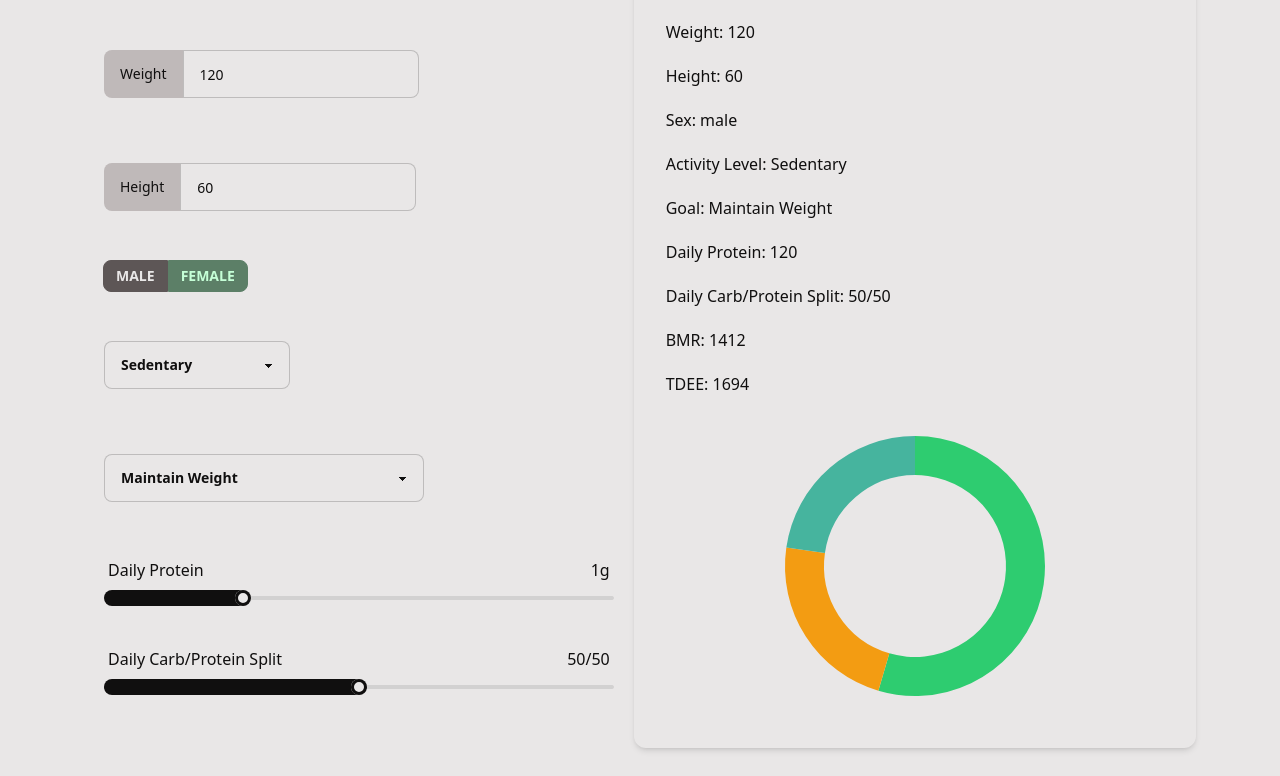
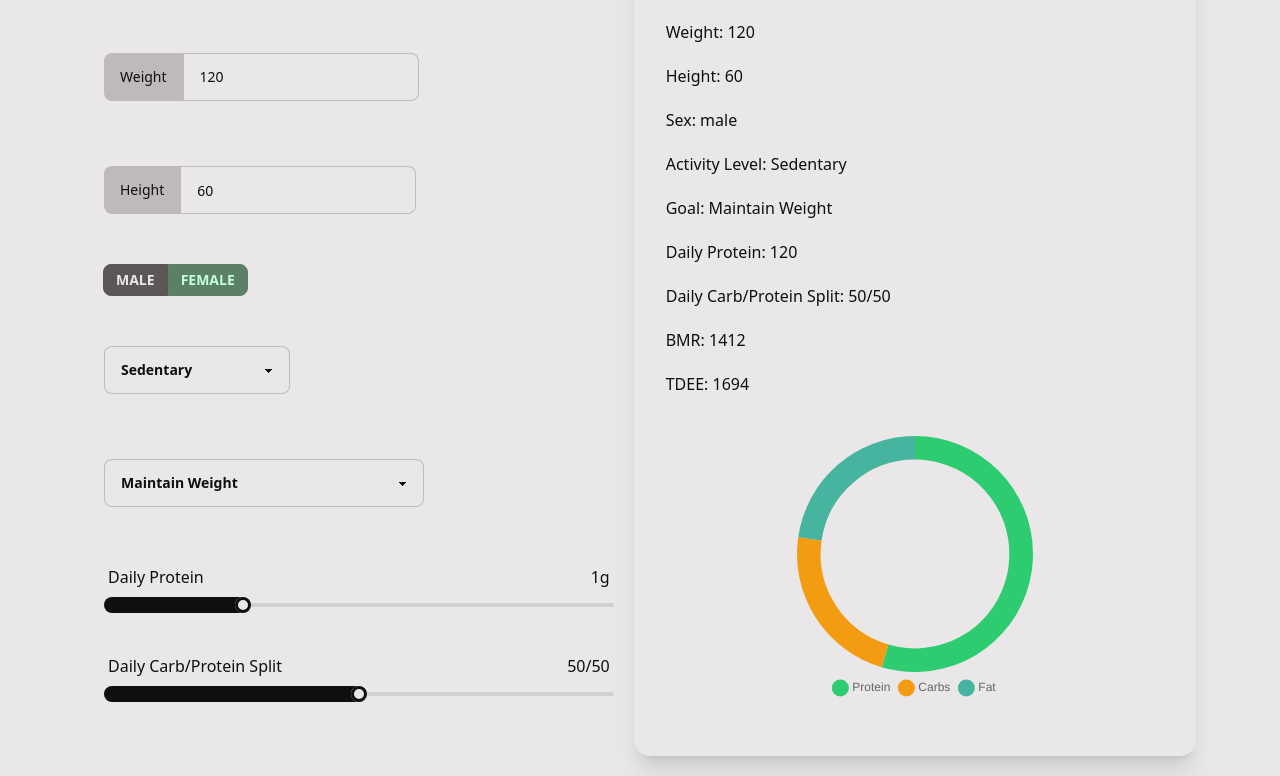
Before and after one commit to gabe-santos/calorie-macro-calc, a React (Vite) app: page / in a window 1280 px wide. Shown: the part 328-1104 px from the top of the page. Built offline with nearby package versions, Linux system fonts and the light colour scheme.

Commit message:
back to react chart

```diff
--- a/src/components/DonutChart.tsx
+++ b/src/components/DonutChart.tsx
@@ -1,57 +1,51 @@
-import { Chart, DoughnutController, ArcElement } from 'chart.js';
-import { useRef, useEffect } from 'react';
+import { Chart as ChartJS, ArcElement, Tooltip, Legend } from 'chart.js';
+import { Doughnut } from 'react-chartjs-2';
 
-Chart.register(DoughnutController, ArcElement);
+ChartJS.register(ArcElement, Tooltip, Legend);
 
 interface DonutChartProps {
-	data: number[];
+	dataset: number[];
 	labels: string[];
-	backgroundColors: string[];
+	bgColors: string[];
 }
 
-export const DonutChart = ({
-	data,
-	labels,
-	backgroundColors,
-}: DonutChartProps) => {
-	const chartRef = useRef();
-
-	useEffect(() => {
-		const canvasRef = chartRef.current;
-		const ctx = canvasRef.getContext('2d');
-
-		let chartInstance = new Chart(ctx, {
-			type: 'doughnut',
-			data: {
+export const DonutChart = ({ dataset, labels, bgColors }: DonutChartProps) => {
+	const data = {
 		labels: labels,
 		datasets: [
 			{
-						data: data,
-						backgroundColor: backgroundColors,
+				label: 'grams',
+				data: dataset,
+				backgroundColor: bgColors,
 				borderWidth: 0,
 				hoverOffset: 20,
 			},
 		],
-			},
-			options: {
-				cutout: '70%',
+	};
+
+	const options = {
+		cutout: '80%',
 		responsive: true,
 		maintainAspectRatio: false,
 		layout: {
 			padding: 20,
 		},
+
+		plugins: {
+			legend: {
+				display: true,
+				position: 'bottom',
+				labels: {
+					usePointStyle: true,
+					boxWidth: 20,
 				},
-		});
-
-		// Cleanup function to destroy the chart instance
-		return () => {
-			chartInstance.destroy();
+			},
+		},
 	};
-	}, [data, labels, backgroundColors]);
 
 	return (
-		<div className='chart-container max-w-full'>
-			<canvas ref={chartRef} />
+		<div className='chart-wrapper h-[32rem]'>
+			<Doughnut data={data} options={options} />
 		</div>
 	);
 };
--- a/src/components/ResultsDisplay.tsx
+++ b/src/components/ResultsDisplay.tsx
@@ -28,7 +28,7 @@ export const ResultsDisplay = ({
 	tdee,
 }: ResultsDisplayProps) => {
 	return (
-		<div className='container flex flex-col  shadow-md p-8 rounded-xl space-y-5 text-left max-h-full'>
+		<div className='container flex flex-col shadow-xl p-8 rounded-2xl space-y-5 text-left max-h-full'>
 			<h1 className='text-3xl my-5 font-semibold text-center'>Results</h1>
 			<div>Unit: {unit}</div>
 			<div>Age: {age}</div>
@@ -45,9 +45,9 @@ export const ResultsDisplay = ({
 			<div>BMR: {bmr}</div>
 			<div>TDEE: {tdee}</div>
 			<DonutChart
-				data={[dailyProtein, carbPercent, 100 - carbPercent]}
+				dataset={[dailyProtein, carbPercent, 100 - carbPercent]}
 				labels={['Protein', 'Carbs', 'Fat']}
-				backgroundColors={[
+				bgColors={[
 					'hsl(145deg 63% 49%)',
 					'hsl(37deg 90% 51%)',
 					'hsl(168deg 44% 49%)',
```
Lines whose indentation alone changed are shown as unchanged.
